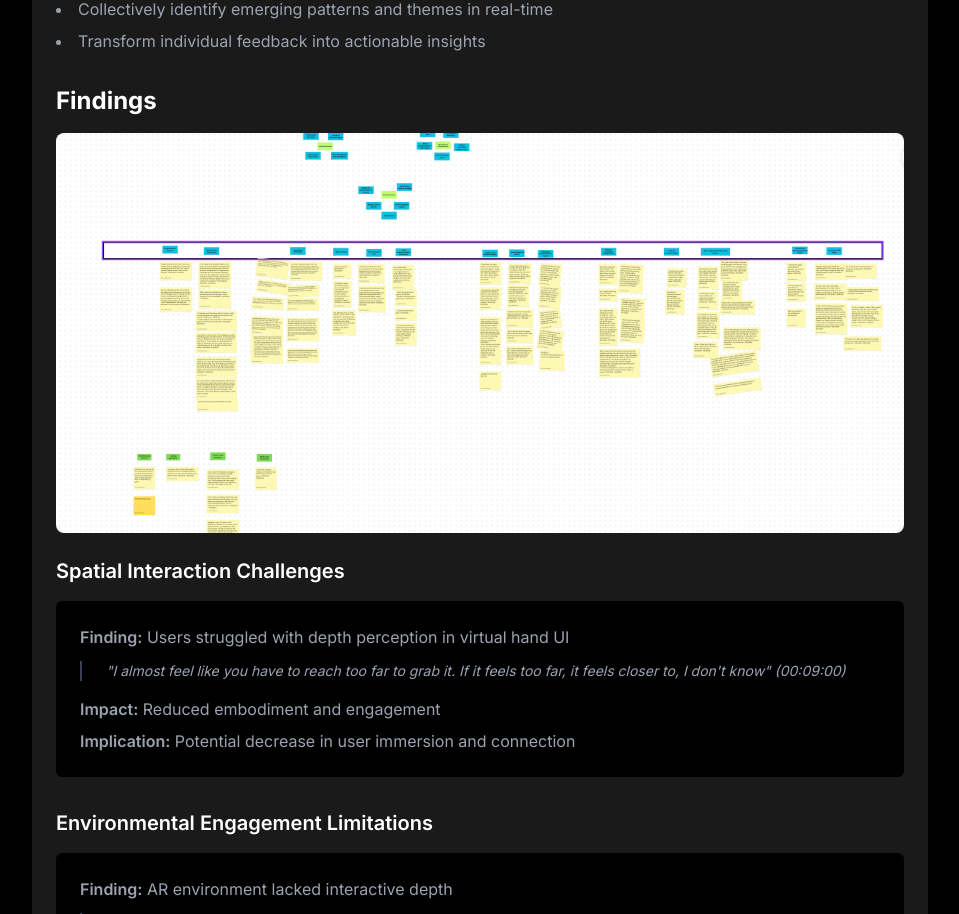
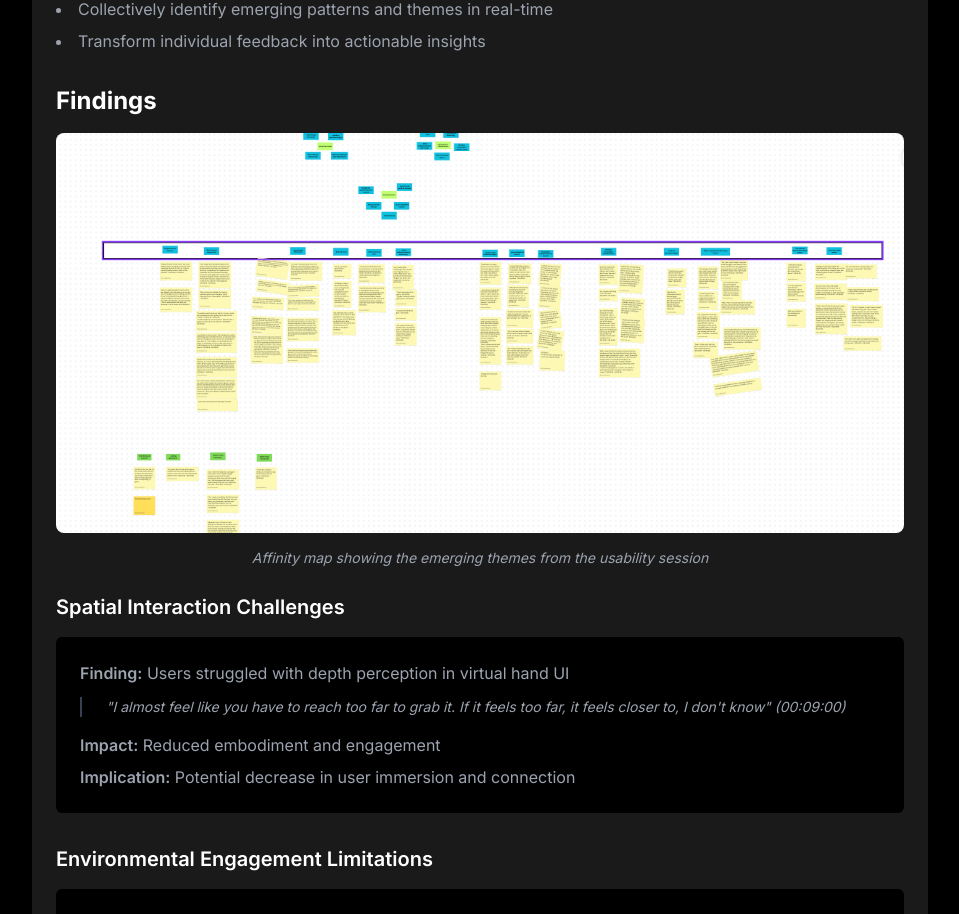
Before and after one commit to emaduneme/my-portfolio-website, a Next.js app: page /projects/project1 in a window 1280 px wide. Shown: the part 3480-4394 px from the top of the page, without its empty margins (160-1119 px from the left). Built offline with nearby package versions, Linux system fonts and the light colour scheme.

Commit message:
Add caption with link for affinity map visualization in Project 1

```diff
--- a/app/projects/project1/page.tsx
+++ b/app/projects/project1/page.tsx
@@ -182,20 +182,32 @@ export default function Project1() {
         <div className="mb-8">
           <h2 className="text-2xl font-bold mb-4">Findings</h2>
 
-          {/* Findings Image */}
+          {/* Findings Image with Caption */}
+          <div className="mb-6">
             <a
               href="https://www.canva.com/design/DAGEysnplyY/CdS9MiGNG2KuABx2sdTWiw/edit?utm_content=DAGEysnplyY&utm_campaign=designshare&utm_medium=link2&utm_source=sharebutton"
               target="_blank"
               rel="noopener noreferrer"
-            className="block relative w-full h-[400px] mb-6 rounded-lg overflow-hidden hover:opacity-90 transition-opacity"
+              className="block relative w-full h-[400px] rounded-lg overflow-hidden hover:opacity-90 transition-opacity"
             >
               <Image
                 src="/images/projects/project1/Findings Visualization.png"
-              alt="Visualization of key findings"
+                alt="Affinity map showing the emerging themes from the usability session"
                 fill
                 style={{ objectFit: 'cover' }}
               />
             </a>
+            <div className="mt-3 text-center">
+              <a
+                href="https://www.canva.com/design/DAGEysnplyY/CdS9MiGNG2KuABx2sdTWiw/edit?utm_content=DAGEysnplyY&utm_campaign=designshare&utm_medium=link2&utm_source=sharebutton"
+                target="_blank"
+                rel="noopener noreferrer"
+                className="text-gray-300 hover:text-primary text-sm italic transition-colors"
+              >
+                Affinity map showing the emerging themes from the usability session
+              </a>
+            </div>
+          </div>
 
           {/* Spatial Interaction Challenges */}
           <div className="mb-8">
```
Lines whose indentation alone changed are shown as unchanged.
